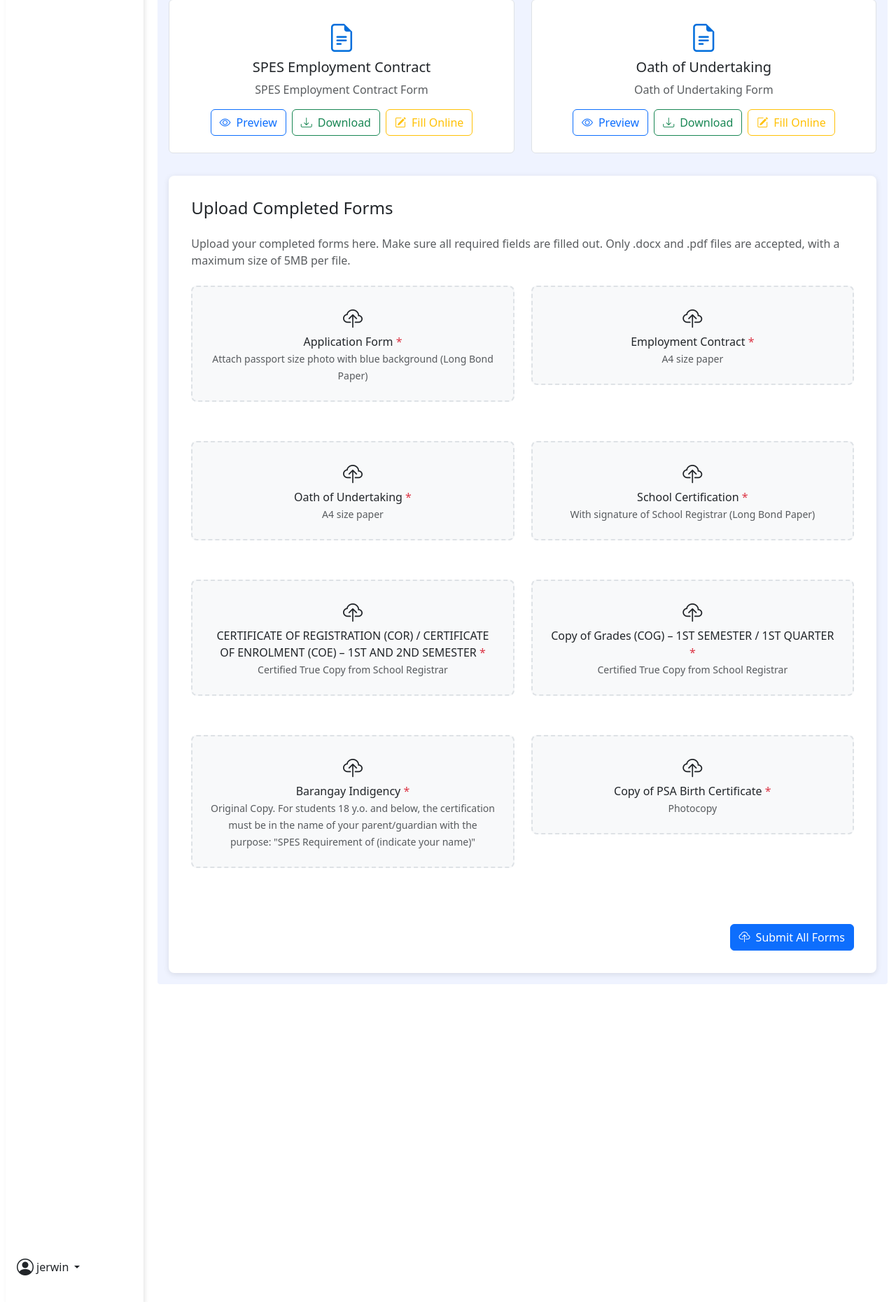
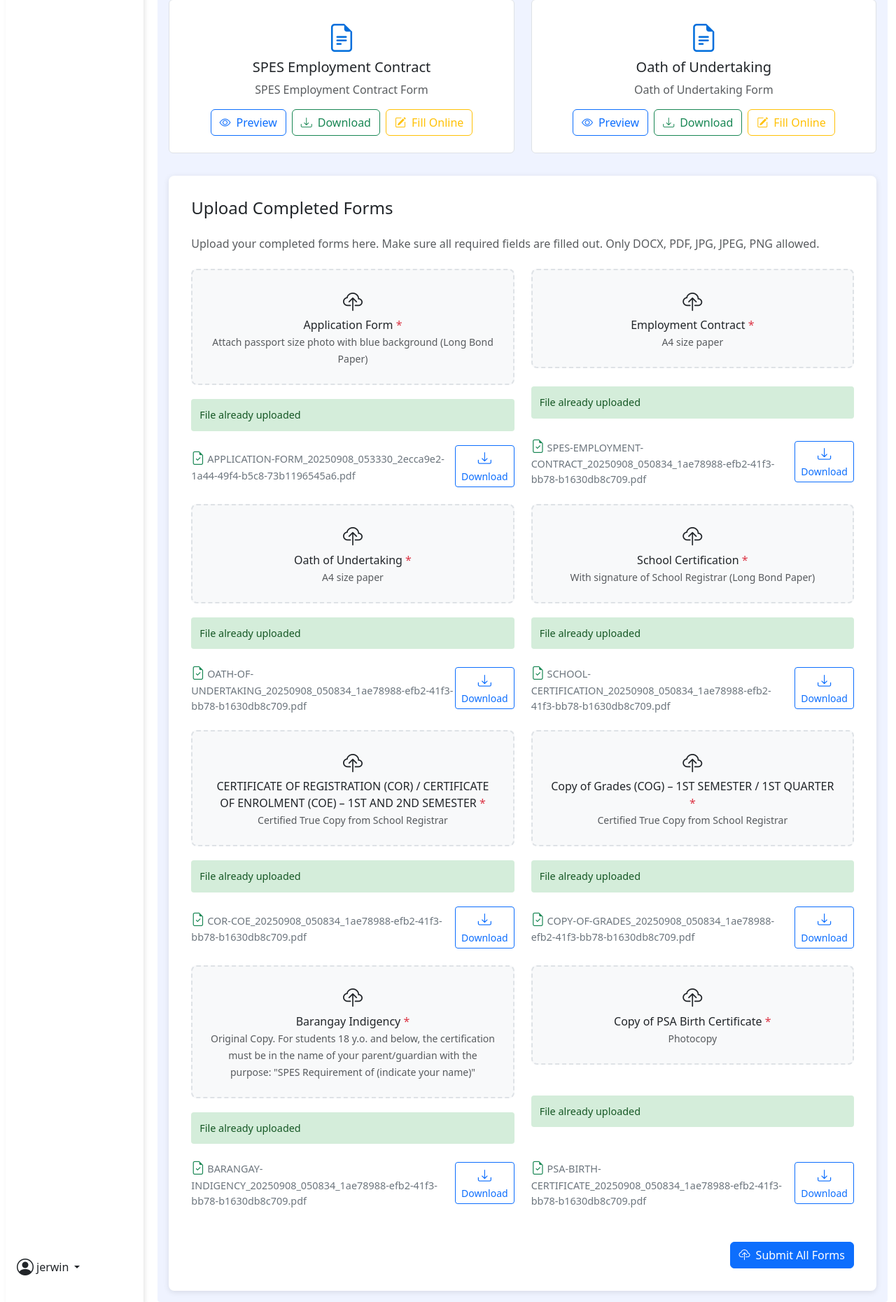
Before and after one commit to jericwin/SPES, a Flask app: page /new-applicants/forms in a window 1280 px wide. Shown: the part 428-2288 px from the top of the page at 70% size. Run offline with Flask 3, Linux system fonts and the light colour scheme; a user stored in the database is signed in; data comes from the database, SQL or seed files in the repository; some libraries are stand-ins or nearby versions.

Commit message:
Update form upload instructions and enhance existing files handling

```diff
--- a/templates/new/spes-form.html
+++ b/templates/new/spes-form.html
@@ -709,11 +709,14 @@
                       <h4 class="mb-2">Access Restricted</h4>
                       <p class="mb-0">
                         You can only access and submit these forms after passing
-                        the exam.<br />
+                        the exam and receiving "pending for requirements"
+                        status.<br />
                       </p>
                       <p class="text-muted mt-2">
-                        If you believe this is a mistake, please contact support
-                        or your administrator.
+                        {% if application_status %} Your current status:
+                        <strong>{{ application_status }}</strong><br />
+                        {% endif %} If you believe this is a mistake, please
+                        contact support or your administrator.
                       </p>
                     </div>
                   </div>
@@ -721,8 +724,7 @@
                   <h4 class="mb-4">Upload Completed Forms</h4>
                   <p class="text-muted mb-4">
                     Upload your completed forms here. Make sure all required
-                    fields are filled out. Only .docx and .pdf files are
-                    accepted, with a maximum size of 5MB per file.
+                    fields are filled out. Only DOCX, PDF, JPG, JPEG, PNG allowed.
                   </p>
 
                   <form
@@ -1814,6 +1816,9 @@
 
     <script src="https://cdn.jsdelivr.net/npm/bootstrap@5.3.0-alpha1/dist/js/bootstrap.bundle.min.js"></script>
     <script>
+      // Existing files data from backend
+      const existingFiles = {{ existing_files|tojson }};
+
       // Function to preview template in modal
       function previewTemplate(formType) {
         const previewFrame = document.getElementById("previewFrame");
@@ -1929,6 +1934,57 @@
             `;
           }
         });
+      });
+
+      // Display existing files on page load
+      document.addEventListener('DOMContentLoaded', function() {
+        if (existingFiles) {
+          const fileMapping = {
+            'application_form': 'applicationForm',
+            'employment_contract': 'employmentContract',
+            'oath_of_undertaking': 'oathOfUndertaking',
+            'school_certification': 'schoolCertification',
+            'cor_or_coe': 'corOrCoe',
+            'cog': 'cog',
+            'barangay_indigency': 'barangayIndigency',
+            'psa_birth_certificate': 'psaBirthCertificate'
+          };
+
+          Object.keys(fileMapping).forEach(dbField => {
+            const formField = fileMapping[dbField];
+            const filename = existingFiles[dbField];
+
+            if (filename) {
+              const statusDiv = document.getElementById(formField + 'Status');
+              const infoDiv = document.getElementById(formField + 'Info');
+              const inputElement = document.querySelector(`input[name="${formField}"]`);
+
+              if (statusDiv && infoDiv) {
+                statusDiv.className = "upload-status success";
+                statusDiv.textContent = "File already uploaded";
+
+                infoDiv.innerHTML = `
+                  <div class="d-flex justify-content-between align-items-center">
+                    <div>
+                      <i class="bi bi-file-earmark-check text-success"></i>
+                      <span>${filename}</span>
+                    </div>
+                    <a href="/download-uploaded-document/{{ session.user_id }}/${dbField}"
+                       class="btn btn-sm btn-outline-primary"
+                       target="_blank">
+                      <i class="bi bi-download"></i> Download
+                    </a>
+                  </div>
+                `;
+
+                // Make the file input optional if file exists
+                if (inputElement) {
+                  inputElement.required = false;
+                }
+              }
+            }
+          });
+        }
       });
 
       // Handle form submission
--- a/templates/old/spes-form.html
+++ b/templates/old/spes-form.html
@@ -760,8 +760,8 @@
                   <h4 class="mb-4">Upload Completed Forms</h4>
                   <p class="text-muted mb-4">
                     Upload your completed forms here. Make sure all required
-                    fields are filled out. Only .docx and .pdf files are
-                    accepted, with a maximum size of 5MB per file.
+                    fields are filled out. Only DOCX, PDF, JPG, JPEG, PNG
+                    allowed.
                   </p>
 
                   <form id="formsUploadForm" onsubmit="submitForms(event)">
```
